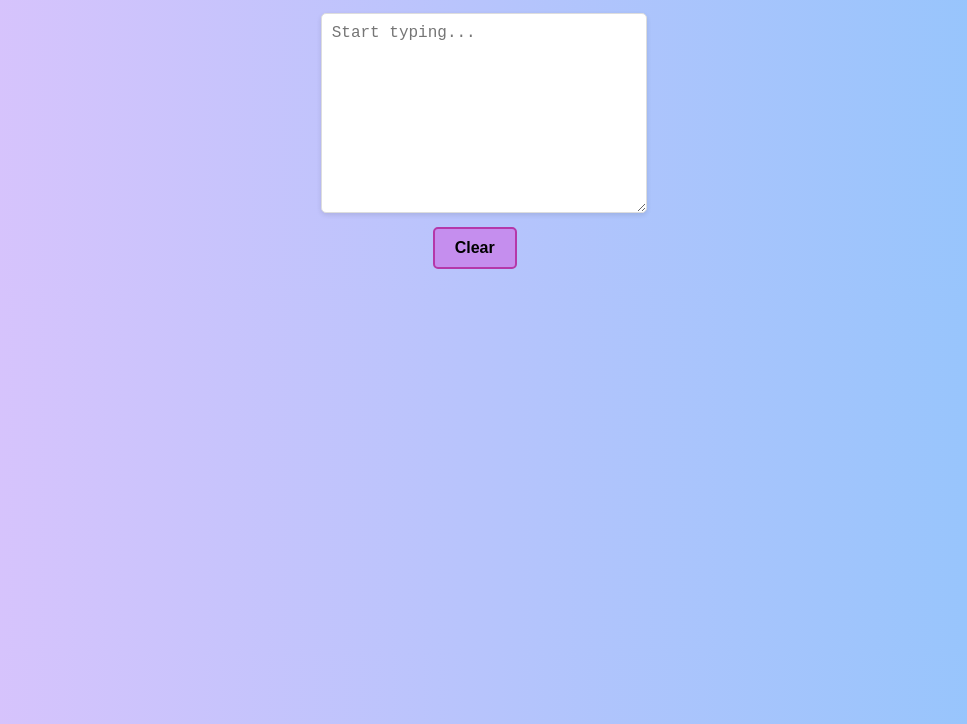
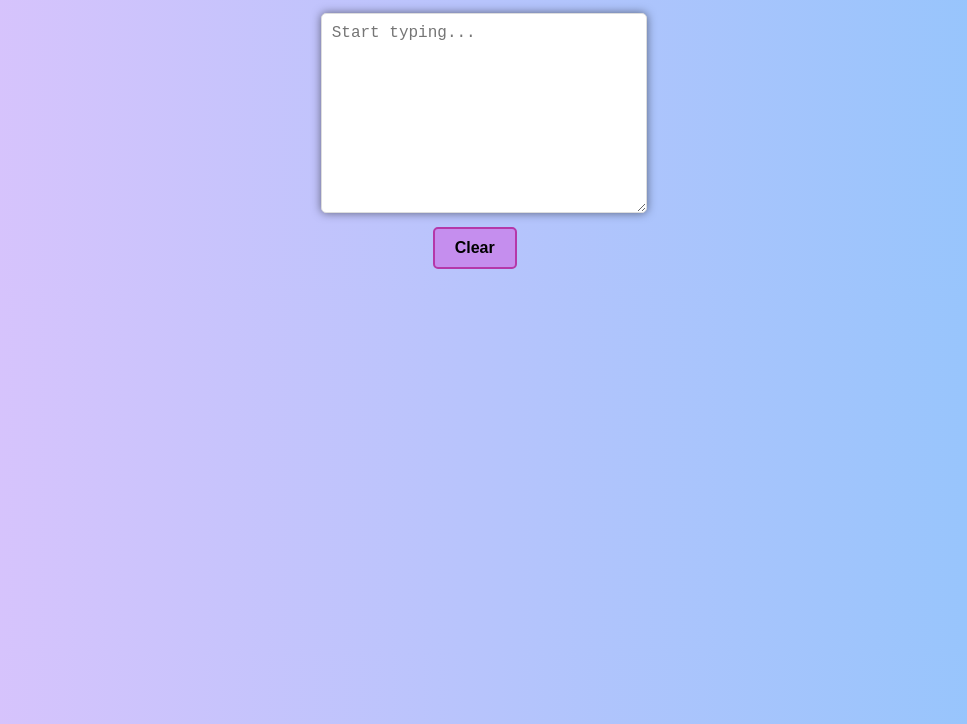
Before and after one commit to PriyaMaity/Local-Storage-Project, a plain HTML site: page index.html in a window 1280 px wide. Shown: the part 76-800 px from the top of the page, without its empty margins (156-1123 px from the left). Drawn offline with Linux system fonts and the light colour scheme.

Commit message:
Made Changes

```diff
--- a/style.css
+++ b/style.css
@@ -21,8 +21,9 @@ textarea {
   font-size: 16px;
   border-radius: 5px;
   border: 1px solid #ddd;
-  box-shadow: 0 2px 5px rgba(0, 0, 0, 0.1);
+  box-shadow: 0 0 10px rgba(0, 0, 0, 0.5);
 }
+
 #options{
   display: flex;
   justify-content: flex-start;
```
